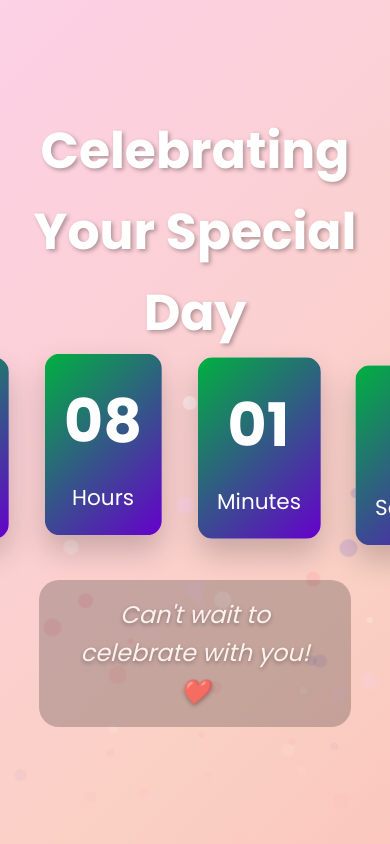
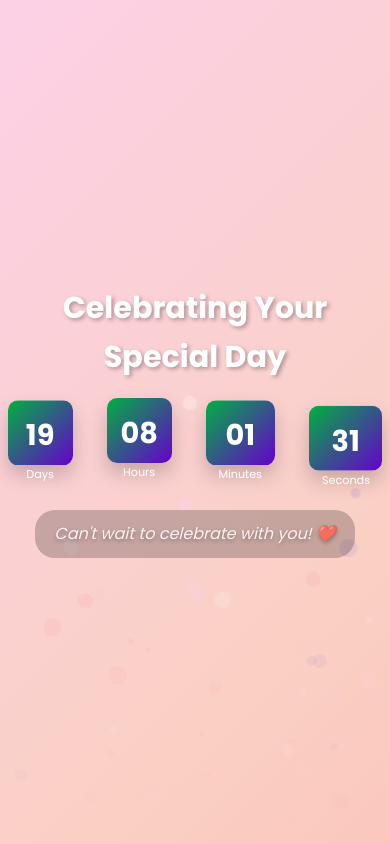
Before and after one commit to firstaadi-dev/talitha-birthday, a plain HTML site: page index.html in a window 390 px wide. Drawn offline with nearby package versions, Linux system fonts and the light colour scheme.

Commit message:
add mobile responsive

```diff
--- a/script.js
+++ b/script.js
@@ -70,10 +70,6 @@ function hideContentUntilCountdownEnds() {
     messageContainer.className = 'motivational-message';
     messageContainer.innerHTML = '<p id="motivation-text">Loading message...</p>';
     document.querySelector('.countdown-fullscreen').appendChild(messageContainer);
-
-    // Pause background music waiting
-    const backgroundMusic = document.getElementById('background-music-waiting');
-    backgroundMusic.pause();
 
     // Start rotating messages
     rotateMotivationalMessages();
@@ -166,6 +162,32 @@ function showAllContent() {
     if (motivationalMessage) {
         motivationalMessage.remove();
     }
+
+    // Transition from waiting music to main music
+    const waitingMusic = document.getElementById('background-music-waiting');
+    const mainMusic = document.getElementById('background-music');
+
+    // Fade out waiting music
+    let waitingVolume = waitingMusic.volume;
+    const fadeOutInterval = setInterval(() => {
+        if (waitingVolume > 0.05) {
+            waitingVolume -= 0.05;
+            waitingMusic.volume = waitingVolume;
+        } else {
+            clearInterval(fadeOutInterval);
+            waitingMusic.pause();
+            waitingMusic.currentTime = 0;
+
+            // Start main music
+            mainMusic.volume = 0.5;
+            mainMusic.play().catch(error => {
+                console.log('Could not play main music:', error);
+            });
+
+            // Update music toggle button to show pause icon
+            document.getElementById('music-toggle').innerHTML = '<i class="fas fa-pause"></i>';
+        }
+    }, 100);
 
     // Launch confetti to celebrate
     launchConfetti();
--- a/styles.css
+++ b/styles.css
@@ -720,3 +720,71 @@ footer p {
     border-radius: 20px;
     display: inline-block;
 }
+
+/* Mobile responsive styles for waiting screen */
+@media (max-width: 768px) {
+    .countdown-fullscreen h2 {
+        font-size: 2.2rem;
+        text-align: center;
+        padding: 0 15px;
+    }
+
+    .countdown-fullscreen #countdown-timer {
+        transform: scale(1.2);
+        flex-wrap: wrap;
+        justify-content: center;
+    }
+
+    .countdown-fullscreen .time-block {
+        margin: 10px;
+    }
+
+    .motivational-message {
+        margin-top: 3rem;
+        max-width: 90%;
+    }
+
+    #motivation-text {
+        font-size: 1.2rem;
+        padding: 0.8rem 1.5rem;
+    }
+
+    .particles {
+        opacity: 0.6; /* Reduce particle density on mobile */
+    }
+}
+
+@media (max-width: 480px) {
+    .countdown-fullscreen h2 {
+        font-size: 1.8rem;
+        margin-bottom: 1.5rem;
+    }
+
+    .countdown-fullscreen #countdown-timer {
+        transform: scale(1);
+    }
+
+    .countdown-fullscreen .time-block {
+        min-width: 65px;
+        height: 65px;
+        margin: 5px;
+    }
+
+    .countdown-fullscreen .time-block span:first-child {
+        font-size: 1.8rem;
+    }
+
+    .time-label {
+        font-size: 0.7rem;
+    }
+
+    .motivational-message {
+        margin-top: 2rem;
+        max-width: 95%;
+    }
+
+    #motivation-text {
+        font-size: 1rem;
+        padding: 0.7rem 1.2rem;
+    }
+}
```
